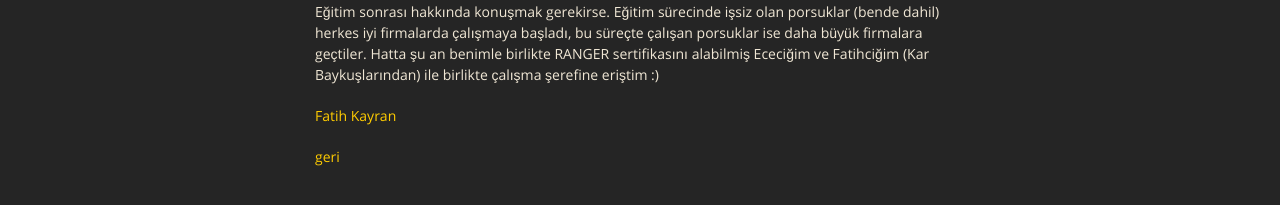
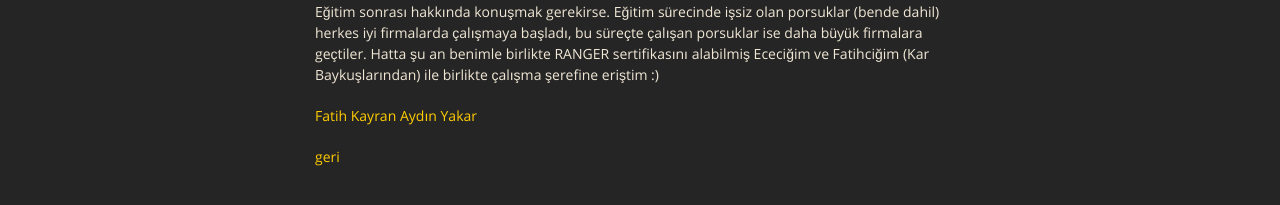
Before and after one commit to ahmetburakgokalp/ahmetburakgokalp.github.io, a Jekyll site: the page built from cs_uzerine.md, in a window 1280 px wide and 900 px high, scrolled down 2649 px. Shown: the part 623-828 px from the top of the window. Built offline with Jekyll 4.4.1, drawn with Linux system fonts in a browser that asks for light colours; nearby versions of some CDN libraries; the repository's description, which GitHub fills in, is left out; our own code applies the rules of GitHub Pages for plain Markdown files.

Commit message:
Update cs_uzerine.md

```diff
--- a/cs_uzerine.md
+++ b/cs_uzerine.md
@@ -31,5 +31,6 @@ Sürecin zorluğu hakkında da biraz konuşayım. Öncelikli olarak uyumayı ço
 Eğitim sonrası hakkında konuşmak gerekirse. Eğitim sürecinde işsiz olan porsuklar (bende dahil) herkes iyi firmalarda çalışmaya başladı, bu süreçte çalışan porsuklar ise daha büyük firmalara geçtiler. Hatta şu an benimle birlikte RANGER sertifikasını alabilmiş Ececiğim ve Fatihciğim (Kar Baykuşlarından) ile birlikte çalışma şerefine eriştim :)
 
 [Fatih Kayran](http://fatihkayran.com/blog/2017/04/29/Cyber-Struggle-Review.html)
+[Aydın Yakar](http://www.aydinyakar.com/2016/06/cyber-struggle-egitimi-hakknda.html)
 
 [geri](./)
```
